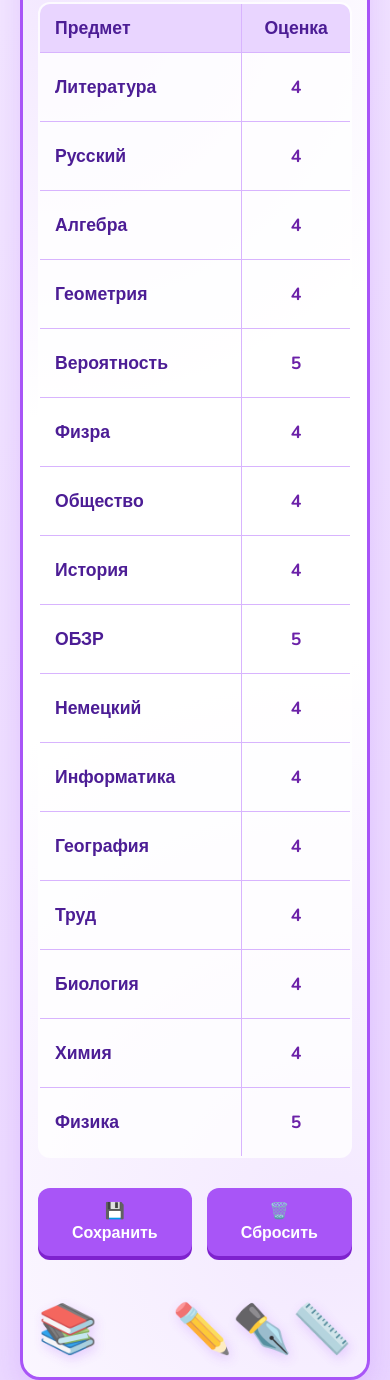
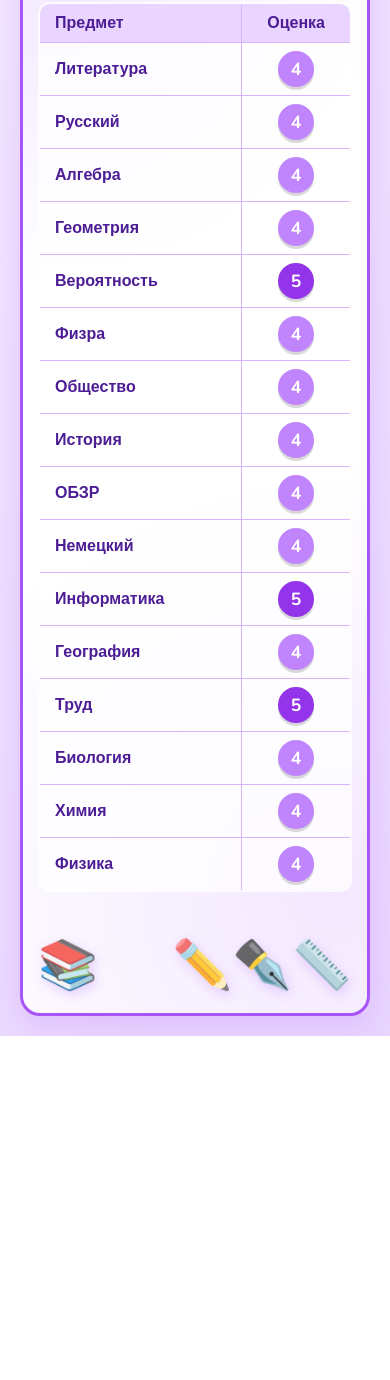
Before and after one commit to ibanfhsjdnkd/S, a plain HTML site: page index.html in a window 390 px wide. Shown: the part 182-1562 px from the top of the page. After the commit the page ends 1218 px from the top, so only its background shows below. Drawn offline with nearby package versions, Linux system fonts and the light colour scheme.

Commit message:
Update index.html

```diff
--- a/index.html
+++ b/index.html
@@ -88,65 +88,22 @@ td:first-child, th:first-child {
   width: 60%;
 }
 
-/* Инпуты внутри таблицы */
-input[type="number"] {
-  width: 100%;
-  max-width: 80px;
-  padding: 8px;
-  border: 2px solid transparent;
-  border-radius: 8px;
-  background: transparent;
-  text-align: center;
-  font-family: 'Nunito', sans-serif;
-  font-size: 1.3rem;
+/* Стили для готовых оценок */
+.grade {
+  display: inline-flex;
+  align-items: center;
+  justify-content: center;
+  width: 44px;
+  height: 44px;
+  border-radius: 50%;
+  font-size: 1.4rem;
   font-weight: 700;
-  color: #6b21a8;
-  outline: none;
-  transition: all 0.2s;
+  color: white;
+  box-shadow: 0 3px 0 rgba(0,0,0,0.15);
 }
 
-input[type="number"]:focus {
-  background: #fff;
-  border-color: #a855f7;
-  box-shadow: 0 0 8px rgba(168, 85, 247, 0.4);
-}
-
-input[type="number"]::-webkit-inner-spin-button,
-input[type="number"]::-webkit-outer-spin-button {
-  -webkit-appearance: none;
-  margin: 0;
-}
-
-/* Кнопки */
-footer {
-  display: flex;
-  gap: 15px;
-  justify-content: center;
-  margin-top: 30px;
-}
-
-button {
-  background: #a855f7;
-  color: white;
-  border: none;
-  padding: 12px 24px;
-  border-radius: 12px;
-  font-family: 'Nunito', sans-serif;
-  font-weight: 700;
-  font-size: 1rem;
-  cursor: pointer;
-  box-shadow: 0 4px 0 #7e22ce;
-  transition: transform 0.1s, box-shadow 0.1s;
-}
-
-button:active {
-  transform: translateY(4px);
-  box-shadow: 0 0 0 #7e22ce;
-}
-
-button:hover {
-  background: #9333ea;
-}
+.grade-5 { background: #9333ea; } /* Пятерки */
+.grade-4 { background: #c084fc; } /* Четверки */
 
 /* Декор */
 .decorations {
@@ -167,7 +124,8 @@ button:hover {
   .diary-container { padding: 15px; }
   .main-title { font-size: 2.5rem; }
   td:first-child, th:first-child { width: 65%; }
-  input[type="number"] { font-size: 1.1rem; }
+  .grade { width: 36px; height: 36px; font-size: 1.1rem; }
+  th, td { padding: 8px 4px; font-size: 1rem; }
 }
 </style>
 </head>
@@ -177,7 +135,8 @@ button:hover {
   <h1 class="main-title">Мои оценки</h1>
 
   <div class="section-title">1 четверть</div>
-  <table id="gradesTable">
+
+  <table>
     <thead>
       <tr>
         <th>Предмет</th>
@@ -185,14 +144,24 @@ button:hover {
       </tr>
     </thead>
     <tbody>
-      <!-- Заполняется через JS -->
+      <tr><td>Литература</td><td><span class="grade grade-4">4</span></td></tr>
+      <tr><td>Русский</td><td><span class="grade grade-4">4</span></td></tr>
+      <tr><td>Алгебра</td><td><span class="grade grade-4">4</span></td></tr>
+      <tr><td>Геометрия</td><td><span class="grade grade-4">4</span></td></tr>
+      <tr><td>Вероятность</td><td><span class="grade grade-5">5</span></td></tr>
+      <tr><td>Физра</td><td><span class="grade grade-4">4</span></td></tr>
+      <tr><td>Общество</td><td><span class="grade grade-4">4</span></td></tr>
+      <tr><td>История</td><td><span class="grade grade-4">4</span></td></tr>
+      <tr><td>ОБЗР</td><td><span class="grade grade-4">4</span></td></tr>
+      <tr><td>Немецкий</td><td><span class="grade grade-4">4</span></td></tr>
+      <tr><td>Информатика</td><td><span class="grade grade-5">5</span></td></tr>
+      <tr><td>География</td><td><span class="grade grade-4">4</span></td></tr>
+      <tr><td>Труд</td><td><span class="grade grade-5">5</span></td></tr>
+      <tr><td>Биология</td><td><span class="grade grade-4">4</span></td></tr>
+      <tr><td>Химия</td><td><span class="grade grade-4">4</span></td></tr>
+      <tr><td>Физика</td><td><span class="grade grade-4">4</span></td></tr>
     </tbody>
   </table>
-
-  <footer>
-    <button id="saveBtn">💾 Сохранить</button>
-    <button id="clearBtn">🗑️ Сбросить</button>
-  </footer>
 
   <div class="decorations">
     <div class="books">📚</div>
@@ -200,109 +169,5 @@ button:hover {
   </div>
 </div>
 
-<script>
-// Список предметов
-const SUBJECTS = [
-  'Литература', 'Русский', 'Алгебра', 'Геометрия', 'Вероятность',
-  'Физра', 'Общество', 'История', 'ОБЗР', 'Немецкий',
-  'Информатика', 'География', 'Труд', 'Биология', 'Химия', 'Физика'
-];
-
-// Оценки по умолчанию (как ты просил: везде 4, кроме отдельных предметов - 5)
-const DEFAULT_GRADES = {
-  'Литература': 4,
-  'Русский': 4,
-  'Алгебра': 4,
-  'Геометрия': 4,
-  'Вероятность': 5,
-  'Физра': 4,
-  'Общество': 4,
-  'История': 4,
-  'ОБЗР': 5,
-  'Немецкий': 4,
-  'Информатика': 4,
-  'География': 4,
-  'Труд': 4,
-  'Биология': 4,
-  'Химия': 4,
-  'Физика': 5
-};
-
-const STORAGE_KEY = 'diary_q1_v1';
-
-// Загрузка данных
-let data = {};
-try {
-  data = JSON.parse(localStorage.getItem(STORAGE_KEY));
-  if (!data || Object.keys(data).length === 0) {
-    data = { ...DEFAULT_GRADES }; // Если пусто, ставим дефолтные
-  }
-} catch(e) {
-  data = { ...DEFAULT_GRADES };
-}
-
-// Сохранение
-function saveData() {
-  localStorage.setItem(STORAGE_KEY, JSON.stringify(data));
-}
-
-// Отрисовка
-function render() {
-  const tbody = document.querySelector('#gradesTable tbody');
-  tbody.innerHTML = '';
-
-  SUBJECTS.forEach(subject => {
-    // Если оценки нет, ставим пустоту
-    if (data[subject] === undefined) data[subject] = '';
-
-    const row = document.createElement('tr');
-
-    // Ячейка с названием
-    const nameCell = document.createElement('td');
-    nameCell.textContent = subject;
-    row.appendChild(nameCell);
-
-    // Ячейка с инпутом
-    const valCell = document.createElement('td');
-    const input = document.createElement('input');
-    input.type = 'number';
-    input.min = 1;
-    input.max = 5;
-    input.value = data[subject];
-
-    input.addEventListener('input', (e) => {
-      let val = e.target.value;
-      if (val > 5) e.target.value = 5;
-      if (val < 1 && val !== '') e.target.value = 1;
-
-      data[subject] = e.target.value;
-      saveData();
-    });
-
-    valCell.appendChild(input);
-    row.appendChild(valCell);
-
-    tbody.appendChild(row);
-  });
-}
-
-// Кнопка "Сбросить к оценкам по умолчанию"
-document.getElementById('clearBtn').onclick = () => {
-  if (confirm('Сбросить все оценки обратно к стандартным (4 и 5)?')) {
-    data = { ...DEFAULT_GRADES };
-    saveData();
-    render();
-  }
-};
-
-// Кнопка "Сохранить"
-document.getElementById('saveBtn').onclick = () => {
-  saveData();
-  alert('Твои оценки за 1 четверть сохранены!');
-};
-
-// Запуск
-render();
-</script>
 </body>
 </html>
```
